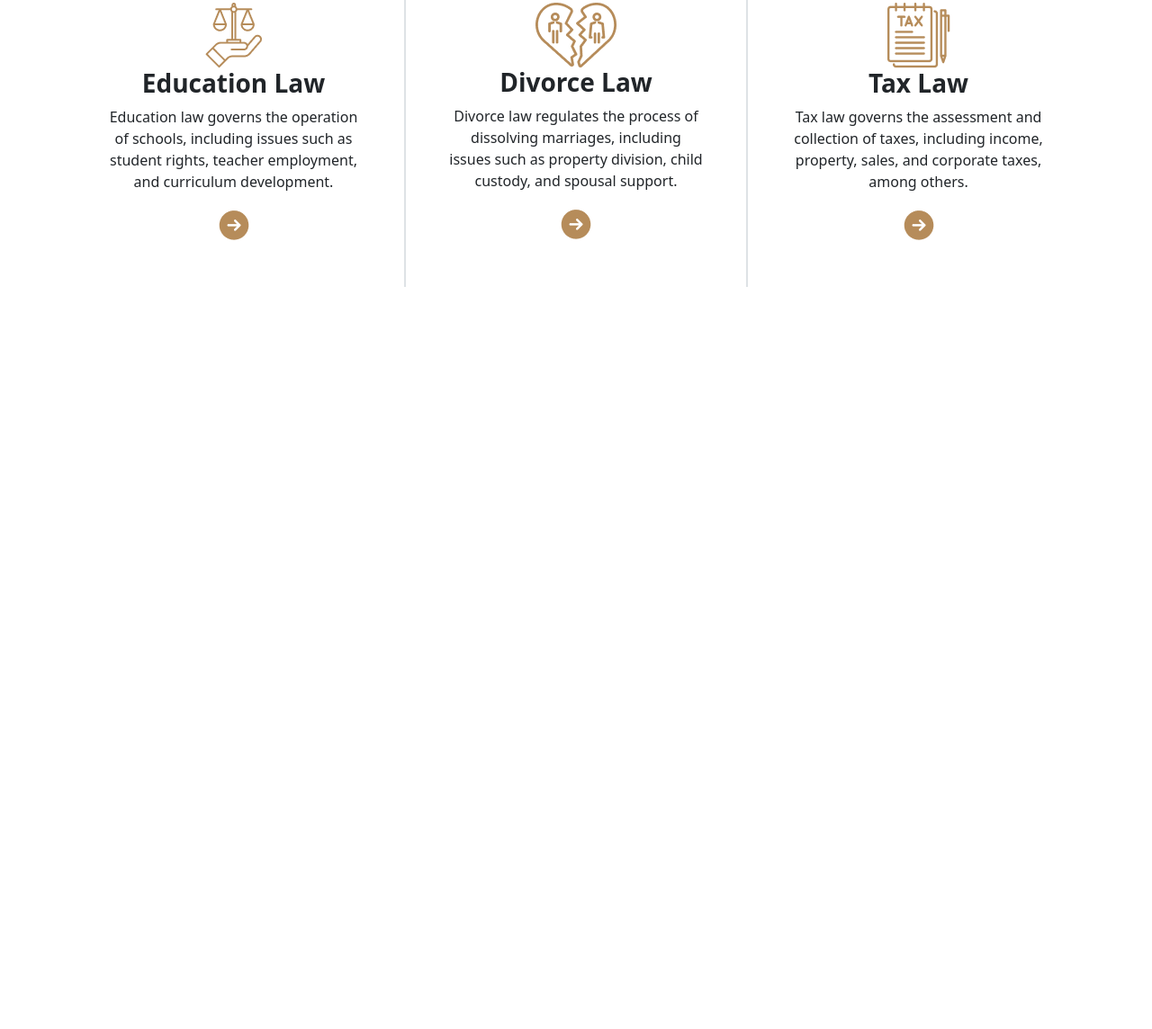
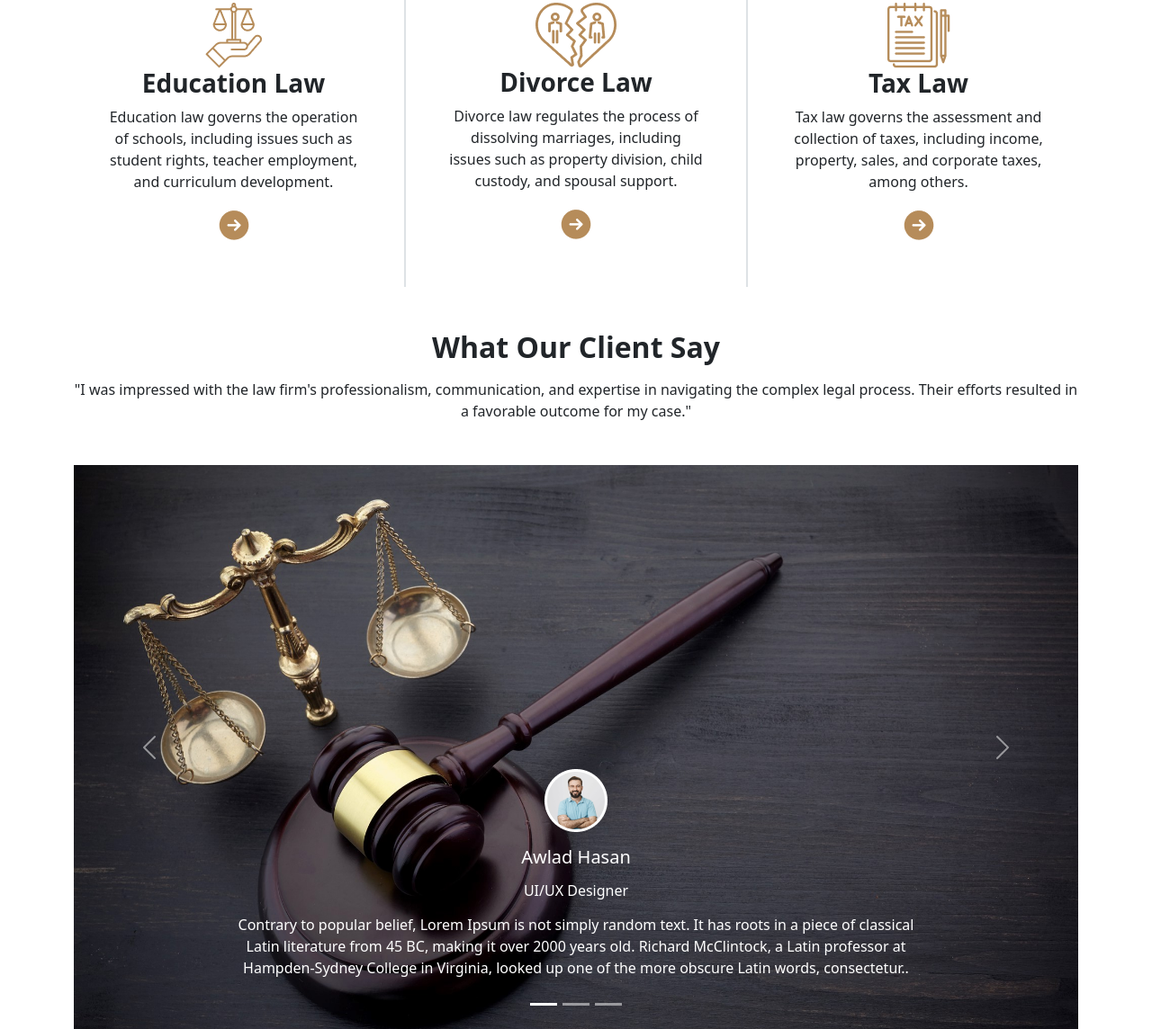
Before and after one commit to Md-Arman-Hosen/legal-house-bootstrap, a plain HTML site: page index.html in a window 1280 px wide. Shown: the part 1527-2671 px from the top of the page at 90% size. Before the commit the page ends 1846 px from the top, so only its background shows below. Drawn offline with nearby package versions, Linux system fonts and the light colour scheme; a web font is replaced by a local one.

Commit message:
what client says section added

```diff
--- a/index.html
+++ b/index.html
@@ -152,8 +152,76 @@
                 </div>
             </div>
         </section>
+
+                                   <!-- what client says section start-->
+
+
+
+        <section class="container mt-5">
+            <div class="text-center">
+                <div class="text-center mb-5">
+                    <h2 class="mb-3 fw-bold">What Our Client Say</h2>
+                    <p>"I was impressed with the law firm's professionalism, communication, and expertise in navigating the complex legal process. Their efforts resulted in a favorable outcome for my case."
+                    </p>
+                </div>
+
+                <!-- carousel start -->
+
+                <div id="carouselExampleCaptions" class="carousel slide" data-bs-ride="false">
+                    <div class="carousel-indicators">
+                      <button type="button" data-bs-target="#carouselExampleCaptions" data-bs-slide-to="0" class="active" aria-current="true" aria-label="Slide 1"></button>
+                      <button type="button" data-bs-target="#carouselExampleCaptions" data-bs-slide-to="1" aria-label="Slide 2"></button>
+                      <button type="button" data-bs-target="#carouselExampleCaptions" data-bs-slide-to="2" aria-label="Slide 3"></button>
+                    </div>
+                    <div class="carousel-inner">
+                      <div class="carousel-item active" >
+                        <img src="images/slider-1.jpg" class="d-block w-100" alt="...">
+                        <div class="carousel-caption d-md-block ">
+                                <img class="" src="images/person.png" alt="">
+                                <h5 class="mt-3 mb-3">Awlad Hasan</h5>
+                                <h6 class="mb-3">UI/UX Designer</h6>
+                                <p class="d-none d-md-block">Contrary to popular belief, Lorem Ipsum is not simply random text. It has roots in a piece of classical Latin
+                                  literature from 45 BC, making it over 2000 years old. Richard McClintock, a Latin professor at Hampden-Sydney
+                                  College in Virginia, looked up one of the more obscure Latin words, consectetur..</p>
+                        </div>
+                      </div>
+                      <div class="carousel-item">
+                        <img src="images/slider-2.jpg" class="d-block w-100" alt="...">
+                        <div class="carousel-caption d-md-block">
+                            <img src="images/person.png" alt="">
+                            <h5 class="mb-3 mt-3">Awlad Hasan</h5>
+                            <h6 class="mb-3">UI/UX Designer</h6>
+                            <p class="d-none d-md-block">Contrary to popular belief, Lorem Ipsum is not simply random text. It has roots in a piece of classical Latin
+                              literature from 45 BC, making it over 2000 years old. Richard McClintock, a Latin professor at Hampden-Sydney
+                              College in Virginia, looked up one of the more obscure Latin words, consectetur..</p>
+                        </div>
+                      </div>
+                      <div class="carousel-item">
+                        <img src="images/slider-3.jpg" class="d-block w-100" alt="...">
+                        <div class="carousel-caption d-md-block">
+                            <img src="images/person.png" alt="">
+                            <h5 class="mb-3 mt-3">Awlad Hasan</h5>
+                            <h6 class="mb-3">UI/UX Designer</h6>
+                            <p class="d-none d-md-block">Contrary to popular belief, Lorem Ipsum is not simply random text. It has roots in a piece of classical Latin
+                              literature from 45 BC, making it over 2000 years old. Richard McClintock, a Latin professor at Hampden-Sydney
+                              College in Virginia, looked up one of the more obscure Latin words, consectetur..</p>
+                        </div>
+                      </div>
+                    </div>
+                    <button class="carousel-control-prev" type="button" data-bs-target="#carouselExampleCaptions" data-bs-slide="prev">
+                      <span class="carousel-control-prev-icon" aria-hidden="false"></span>
+                      <span class="visually-hidden">Previous</span>
+                    </button>
+                    <button class="carousel-control-next" type="button" data-bs-target="#carouselExampleCaptions" data-bs-slide="next">
+                      <span class="carousel-control-next-icon" aria-hidden="false"></span>
+                      <span class="visually-hidden">Next</span>
+                    </button>
+                  </div>
+            </div>
+        </section>
+
+
     </main>
-
     <!-- bootstrap js cdn -->
     <script src="https://cdn.jsdelivr.net/npm/bootstrap@5.3.0-alpha1/dist/js/bootstrap.bundle.min.js"
         integrity="sha384-w76AqPfDkMBDXo30jS1Sgez6pr3x5MlQ1ZAGC+nuZB+EYdgRZgiwxhTBTkF7CXvN"
```
